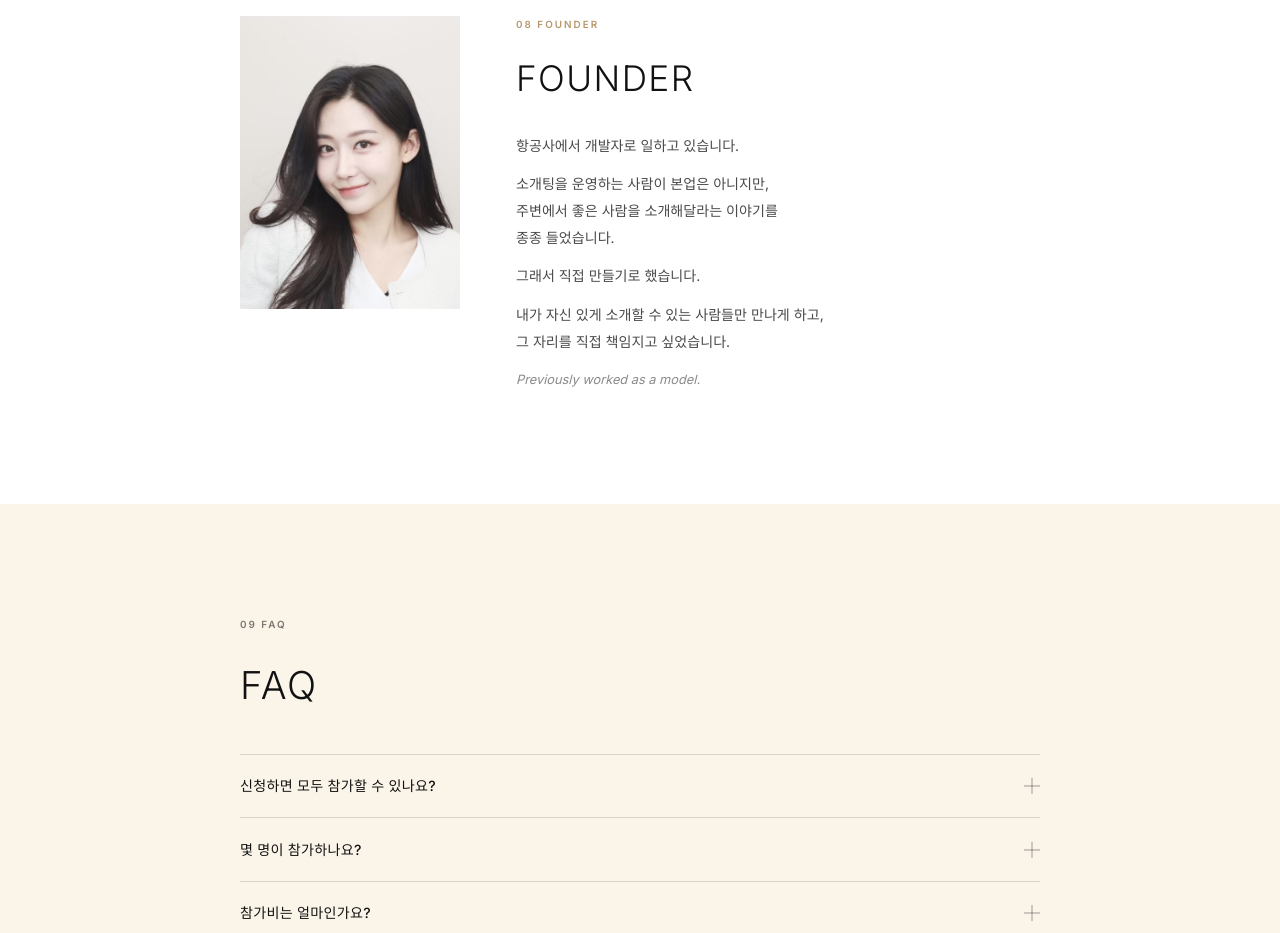
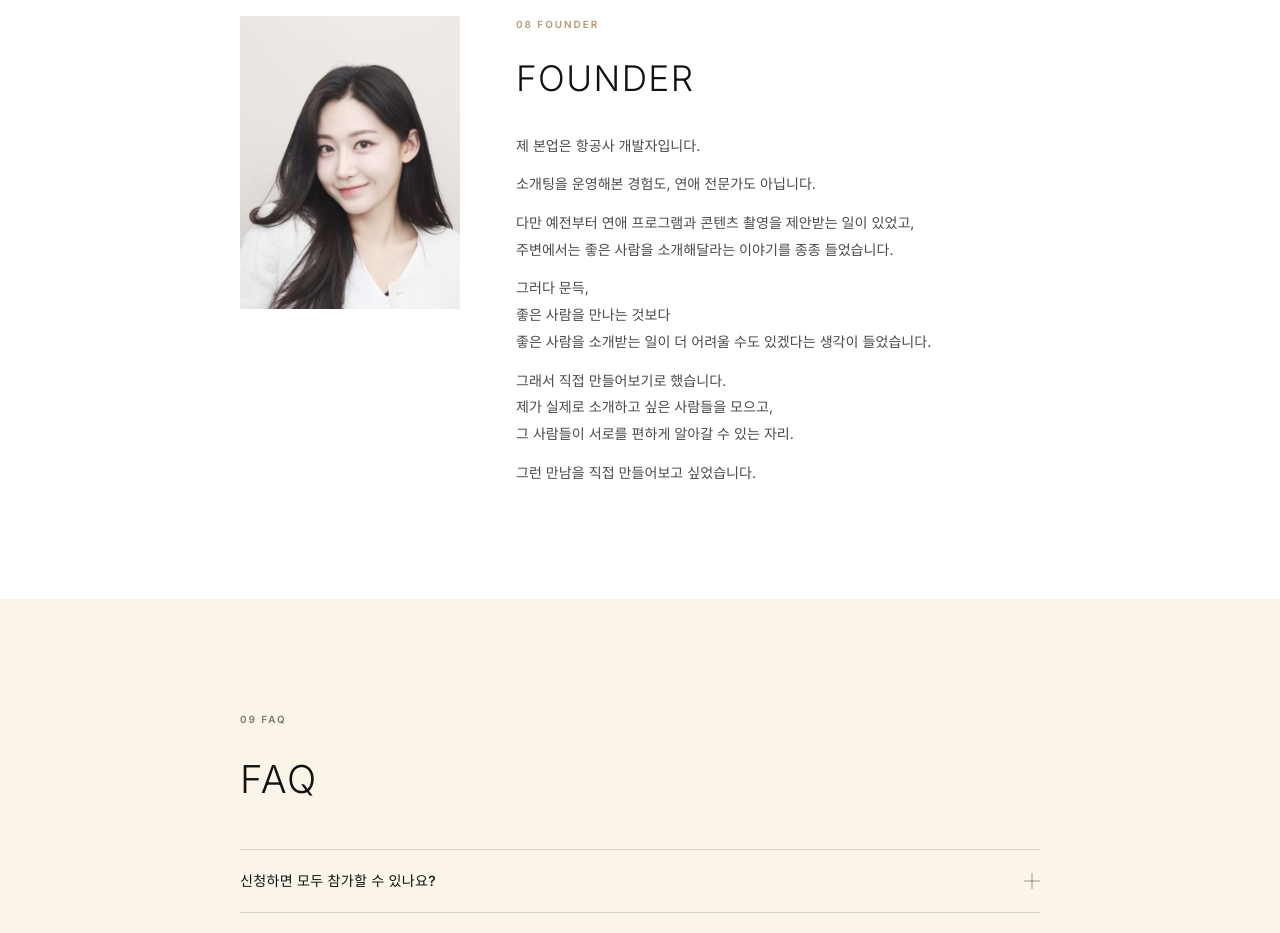
Before and after one commit to compee-inc/2026-prime-career-society, a plain HTML site: page index.html in a window 1280 px wide. Shown: the part 5300-6233 px from the top of the page. Drawn offline with Linux system fonts and the light colour scheme.

Commit message:
update founder section bio

```diff
--- a/index.html
+++ b/index.html
@@ -210,11 +210,12 @@
             <div class="founder__label reveal">08 FOUNDER</div>
             <h2 class="founder__title reveal">FOUNDER</h2>
             <div class="founder__body reveal">
-              <p>항공사에서 개발자로 일하고 있습니다.</p>
-              <p>소개팅을 운영하는 사람이 본업은 아니지만,<br>주변에서 좋은 사람을 소개해달라는 이야기를<br>종종 들었습니다.</p>
-              <p>그래서 직접 만들기로 했습니다.</p>
-              <p>내가 자신 있게 소개할 수 있는 사람들만 만나게 하고,<br>그 자리를 직접 책임지고 싶었습니다.</p>
-              <p class="founder__etc">Previously worked as a model.</p>
+              <p>제 본업은 항공사 개발자입니다.</p>
+              <p>소개팅을 운영해본 경험도, 연애 전문가도 아닙니다.</p>
+              <p>다만 예전부터 연애 프로그램과 콘텐츠 촬영을 제안받는 일이 있었고,<br>주변에서는 좋은 사람을 소개해달라는 이야기를 종종 들었습니다.</p>
+              <p>그러다 문득,<br>좋은 사람을 만나는 것보다<br>좋은 사람을 소개받는 일이 더 어려울 수도 있겠다는 생각이 들었습니다.</p>
+              <p>그래서 직접 만들어보기로 했습니다.<br>제가 실제로 소개하고 싶은 사람들을 모으고,<br>그 사람들이 서로를 편하게 알아갈 수 있는 자리.</p>
+              <p>그런 만남을 직접 만들어보고 싶었습니다.</p>
             </div>
           </div>
         </div>
```
